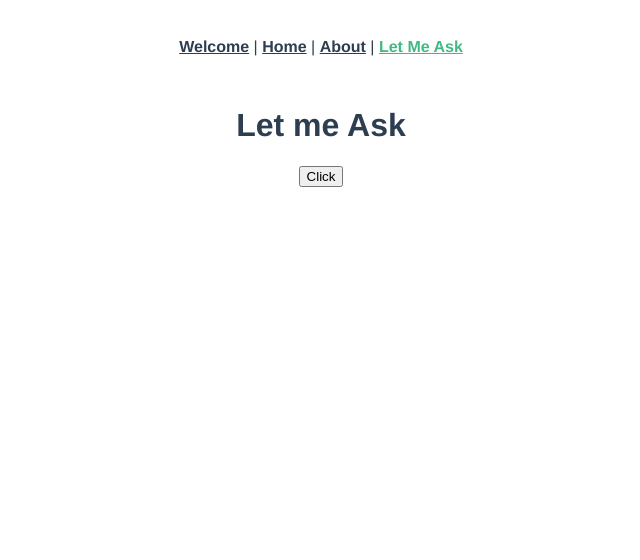
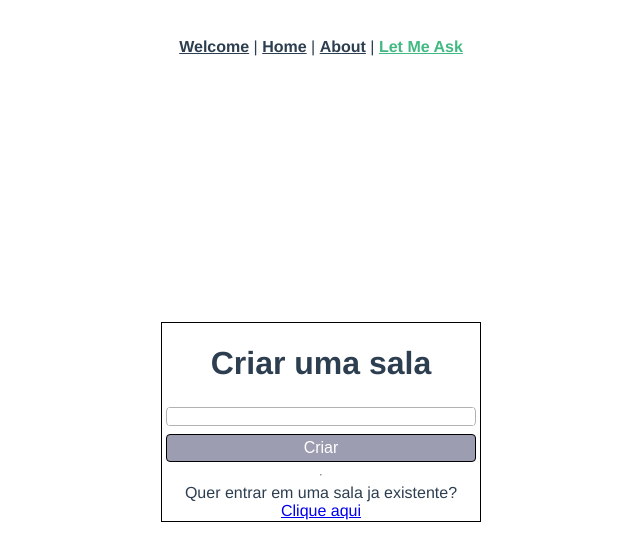
Before and after one commit to betogroo/nlw-together, a Vue app: page /letmeask in a window 1280 px wide. Shown: the top 560 px of the page, without its empty margins (319-959 px from the left). Built offline with nearby package versions, Linux system fonts and the light colour scheme; no server answers.

Commit message:
feat: login with google

```diff
--- a/src/components/app/AppBtn.vue
+++ b/src/components/app/AppBtn.vue
@@ -5,8 +5,48 @@
 </template>
 
 <script lang="ts">
-import { defineComponent } from 'vue'
+import { defineComponent, PropType } from 'vue'
+type BtnType = 'button' | 'submit'
 export default defineComponent({
-  name: 'AppBtn'
+  name: 'AppBtn',
+
+  props: {
+    type: {
+      type: String as PropType<BtnType>,
+      default: 'button'
+    }
+  }
 })
 </script>
+
+<style lang="scss" scoped>
+button {
+  padding: 8px;
+  box-sizing: border-box;
+  background-color: rgb(157, 157, 177);
+  margin-top: 4px;
+  margin-bottom: 4px;
+  border: 1px solid black;
+  border-radius: 4px;
+  color: white;
+  padding-top: 4px;
+  padding-bottom: 4px;
+  height: 36px;
+  text-align: center;
+  text-decoration: none;
+  display: inline-block;
+  font-size: 16px;
+  cursor: pointer;
+}
+button:not(:disabled):hover {
+  transform: scale(1.02);
+}
+
+button.block {
+  width: 100%;
+}
+button:disabled {
+  opacity: 0.3;
+  cursor: not-allowed;
+}
+</style>
--- /dev/null
+++ b/src/components/app/AppInput.vue
@@ -0,0 +1,41 @@
+<template>
+  <div class="app-input">
+    <input v-bind="$attrs" :type="type" />
+  </div>
+</template>
+<script lang="ts">
+import { defineComponent, PropType } from 'vue'
+export default defineComponent({
+  name: 'AppInput',
+
+  props: {
+    type: {
+      type: String as PropType<string>,
+      default: 'text'
+    }
+  },
+  setup() {
+    return {}
+  }
+})
+</script>
+
+<style scoped>
+.app-input {
+  display: flex;
+  align-items: center;
+  justify-content: center;
+  width: 100%;
+  margin-bottom: 4px;
+  margin-top: 4px;
+  border-radius: 4px;
+  height: 36px;
+  border: 1px solid rgba(0, 0, 0, 0.3);
+  box-sizing: border-box;
+}
+input {
+  width: 98%;
+  border: none;
+  outline: none;
+}
+</style>
--- a/src/modules/core/auth/components/LoginForm.vue
+++ b/src/modules/core/auth/components/LoginForm.vue
@@ -1,29 +1,55 @@
 <template>
-  <div>
-    <form @submit.prevent="handleSubmit">
-      <input type="email" v-model="formData.email" />
-      <input type="password" v-model="formData.password" />
-      <button type="submit">Entrar</button>
-    </form>
-  </div>
+  <app-btn @click.prevent="handleClick" class="btn-google block"
+    >Entrar com o Google</app-btn
+  >
+  <form @submit.prevent="handleSubmit">
+    <AppInput placeholder="Email" type="email" v-model="formData.email" />
+    <AppInput placeholder="Senha" type="password" v-model="formData.password" />
+    <app-btn class="btn block" type="submit">Entrar</app-btn>
+  </form>
 </template>
 
 <script lang="ts">
 import { defineComponent, ref } from 'vue'
+import useLogin from '../composables/useLogin'
+import AppInput from '@/components/app/AppInput.vue'
+import AppBtn from '@/components/app/AppBtn.vue'
 import Auth from '../types/Auth'
 
 export default defineComponent({
+  name: 'LoginForm',
+
+  components: {
+    AppInput,
+    AppBtn
+  },
+
   setup() {
+    const { error, isPending, loginWithGoogle } = useLogin()
     const formData = ref<Auth>({
       email: '',
       password: ''
     })
-    const handleSubmit = () => {
+    const handleSubmit = (): void => {
       console.log(formData.value)
     }
-    return { formData, handleSubmit }
+
+    const handleClick = async () => {
+      await loginWithGoogle()
+    }
+    return { formData, handleSubmit, handleClick, error, isPending }
   }
 })
 </script>
 
-<style scoped></style>
+<style scoped>
+form {
+  width: 100%;
+}
+.btn {
+  background-color: blue;
+}
+.btn-google {
+  background-color: red;
+}
+</style>
--- a/src/modules/core/auth/components/ResetPasswordForm.vue
+++ b/src/modules/core/auth/components/ResetPasswordForm.vue
@@ -1,10 +1,8 @@
 <template>
-  <div>
-    <form @submit.prevent="handleSubmit">
-      <input v-model="formData.email" type="email" />
-      <button type="submit">Redefinir</button>
-    </form>
-  </div>
+  <form @submit.prevent="handleSubmit">
+    <input v-model="formData.email" type="email" />
+    <button type="submit">Redefinir</button>
+  </form>
 </template>
 
 <script lang="ts">
--- a/src/modules/core/auth/components/SignupForm.vue
+++ b/src/modules/core/auth/components/SignupForm.vue
@@ -1,5 +1,4 @@
 <template>
-  <div>
   <form @submit.prevent="handleSubmit">
     <input v-model="formData.displayName" type="text" />
     <input v-model="formData.email" type="email" />
@@ -7,7 +6,6 @@
     <input v-model="formData.passwordConfirm" type="password" />
     <button type="submit">Cadastrar</button>
   </form>
-  </div>
 </template>
 
 <script lang="ts">
--- /dev/null
+++ b/src/modules/core/auth/composables/useLogin.ts
@@ -0,0 +1,25 @@
+import { ref } from 'vue'
+import { Error as ErrorType } from '../types/Error'
+import {
+  GoogleAuthProvider,
+  getAuth,
+  signInWithRedirect
+} from '@/plugins/firebase'
+const provider = new GoogleAuthProvider()
+provider.addScope('https://www.googleapis.com/auth/contacts.readonly')
+const auth = getAuth()
+
+const error = ref<ErrorType>({ error: false })
+const isPending = ref<boolean>(false)
+
+const loginWithGoogle = async () => {
+  error.value.error = false
+  isPending.value = true
+  await signInWithRedirect(auth, provider)
+}
+
+const useLogin = () => {
+  return { error, isPending, loginWithGoogle }
+}
+
+export default useLogin
--- /dev/null
+++ b/src/modules/core/auth/types/Error.ts
@@ -0,0 +1,4 @@
+export interface Error {
+  error: boolean
+  msg?: string
+}
--- a/src/modules/core/auth/views/Welcome.vue
+++ b/src/modules/core/auth/views/Welcome.vue
@@ -1,11 +1,11 @@
 <template>
-  <div>
-    <h1>Forms</h1>
-    <LoginForm v-if="mode === 'login'" />
-    <hr />
-    <SignupForm v-if="mode === 'signup'" />
-    <hr />
-    <ResetPasswordForm v-if="mode === 'reset'" />
+  <div class="box">
+    <div class="form-box">
+      <h1>Login</h1>
+      <LoginForm v-if="mode === 'login'" />
+      <SignupForm v-if="mode === 'signup'" />
+      <ResetPasswordForm v-if="mode === 'reset'" />
+    </div>
   </div>
 </template>
 
@@ -37,4 +37,24 @@ export default defineComponent({
 })
 </script>
 
-<style scoped></style>
+<style lang="scss" scoped>
+.box {
+  display: flex;
+  align-items: center;
+  justify-content: center;
+  box-sizing: border-box;
+  height: 84vh;
+}
+.form-box {
+  border: 1px solid #000;
+  display: flex;
+  flex-direction: column;
+  justify-content: center;
+  box-sizing: border-box;
+  align-items: center;
+  padding: 4px;
+  width: 70vw;
+  max-width: 320px;
+  height: 200px;
+}
+</style>
--- a/src/modules/core/home/views/Home.vue
+++ b/src/modules/core/home/views/Home.vue
@@ -2,10 +2,12 @@
   <div class="home">
     <h1>NLW Together</h1>
     <h2>User List</h2>
-    <AppBtn @click="handleClick('uid')">Sort by UID</AppBtn>
-    <AppBtn @click="handleClick('displayName')">Sort by Display Name</AppBtn>
-    <AppBtn @click="handleClick('email')">Sort by Display Email</AppBtn>
-    <AppBtn @click="handleClick('role')">Sort by Display Role</AppBtn>
+    <AppBtn @click="handleClick('uid')">Sort by UID</AppBtn><br />
+    <AppBtn @click="handleClick('displayName')">Sort by Display Name</AppBtn
+    ><br />
+    <AppBtn @click="handleClick('email')">Sort by Display Email</AppBtn><br />
+    <AppBtn @click="handleClick('role')">Sort by Display Role</AppBtn><br />
+    <hr />
     <UserList :users="users" :order="order" />
     <hr />
     <h1>Job List</h1>
--- a/src/modules/widgets/letmeask/views/LetMeAsk.vue
+++ b/src/modules/widgets/letmeask/views/LetMeAsk.vue
@@ -1,18 +1,48 @@
 <template>
-  <div class="letmeask">
-    <h1>Let me Ask</h1>
-    <app-btn>Click</app-btn>
+  <div class="box">
+    <div class="form-box">
+      <h1>Criar uma sala</h1>
+      <AppInput />
+      <app-btn class="block">Criar</app-btn>
+      <hr />
+      Quer entrar em uma sala ja existente? <a href="#">Clique aqui</a>
+    </div>
   </div>
 </template>
 
 <script lang="ts">
 import { defineComponent } from 'vue'
 import AppBtn from '@/components/app/AppBtn.vue'
+import AppInput from '@/components/app/AppInput.vue'
 export default defineComponent({
   name: 'LetMeAsk',
 
   components: {
-    AppBtn
+    AppBtn,
+    AppInput
   }
 })
 </script>
+
+<style lang="scss" scoped>
+.box {
+  display: flex;
+  align-items: center;
+  justify-content: center;
+  box-sizing: border-box;
+  height: 84vh;
+}
+
+.form-box {
+  border: 1px solid #000;
+  display: flex;
+  flex-direction: column;
+  justify-content: center;
+  box-sizing: border-box;
+  align-items: center;
+  padding: 4px;
+  width: 70vw;
+  max-width: 320px;
+  height: 200px;
+}
+</style>
```
Also changed, not shown: src/plugins/firebase.ts (renamed from src/plugins/firebase.js, +6 -2 lines). Lines whose indentation alone changed are shown as unchanged.
